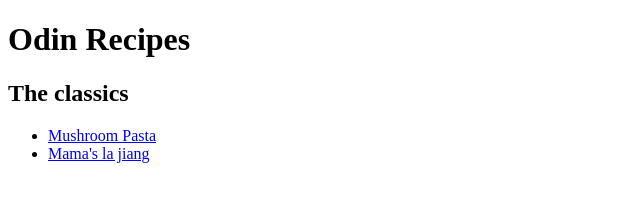
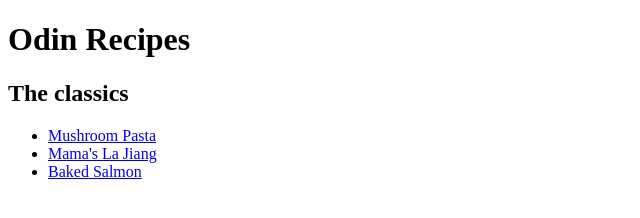
Before and after one commit to inferiorolive/odin-recipes, a plain HTML site: page index.html in a window 1280 px wide. Shown: the whole page, without its empty margins (0-640 px from the left). Drawn offline with Linux system fonts and the light colour scheme.

Commit message:
Upload pictures and change index.html

```diff
--- a/index.html
+++ b/index.html
@@ -11,7 +11,8 @@
     <p>
         <ul>
             <li><a href="recipes/mushroom-pasta.html">Mushroom Pasta</a></li>
-            <li><a href="recipes/mamas-la-jiang.html">Mama's la jiang</a></li>
+            <li><a href="recipes/mamas-la-jiang.html">Mama's La Jiang</a></li>
+            <li><a href="recipes/baked-salmon.html">Baked Salmon</a></li>
         </ul>
     </p>
 </body>
```
Also changed, not shown: img/baked-salmon.jpg (added), img/mamas-la-jiang.jpeg (added).
